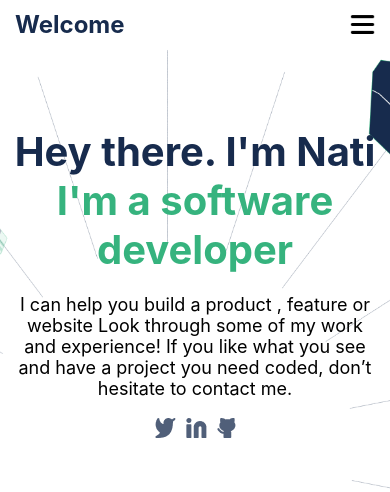
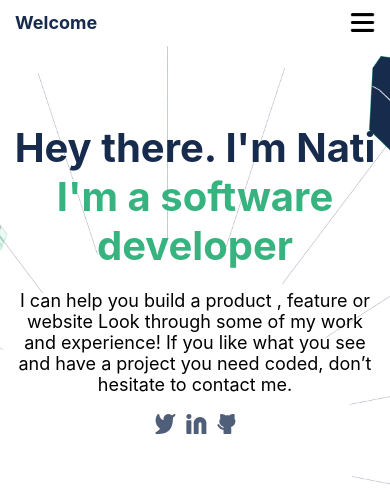
Before and after one commit to NatiDeme/My-portfolio, a website: page index.html in a window 390 px wide. Shown: the top 492 px of the page. Drawn offline with Linux system fonts and the light colour scheme.

Commit message:
Add final fix to codebase based on required changes

```diff
--- a/index.html
+++ b/index.html
@@ -11,7 +11,7 @@
   <body>
     <header>
       <nav>
-        <a href="#"><h2>Welcome</h2></a>
+        <a href="#">Welcome</a>
         <img src="images/more.png" alt="more" />
       </nav>
     </header>
@@ -19,7 +19,7 @@
       <section class="main-title">
         <div>
           <h1 class="main-header">Hey there. I'm Nati</h1>
-          <h1 class="highligh-title">I'm a software developer</h1>
+          <h2 class="highligh-title">I'm a software developer</h2>
         </div>
         <div>
           <p class="about-me">
@@ -30,9 +30,21 @@
         </div>
       </section>
       <ul class="main-icons">
-        <li><img class="icons" src="images/twitter.png" alt="twitter" /></li>
-        <li><img class="icons" src="images/Linkedin.png" alt="Linkedin" /></li>
-        <li><img class="icons" src="images/github.png" alt="github" /></li>
+        <li>
+          <a href="https://twitter.com/NatiDemelash"
+            ><img class="icons" src="images/twitter.png" alt="twitter"
+          /></a>
+        </li>
+        <li>
+          <a href="https://www.linkedin.com/in/natnael-demelash/"
+            ><img class="icons" src="images/Linkedin.png" alt="Linkedin"
+          /></a>
+        </li>
+        <li>
+          <a href="https://github.com/NatiDeme"
+            ><img class="icons" src="images/github.png" alt="github"
+          /></a>
+        </li>
       </ul>
     </main>
   </body>
--- a/main.css
+++ b/main.css
@@ -84,10 +84,9 @@
   nav a {
     text-decoration: none;
     color: #172b4d;
-  }
-
-  nav h2 {
     font-family: "Inter", sans-serif;
+    font-size: large;
+    font-weight: bold;
   }
 
   nav {
```
